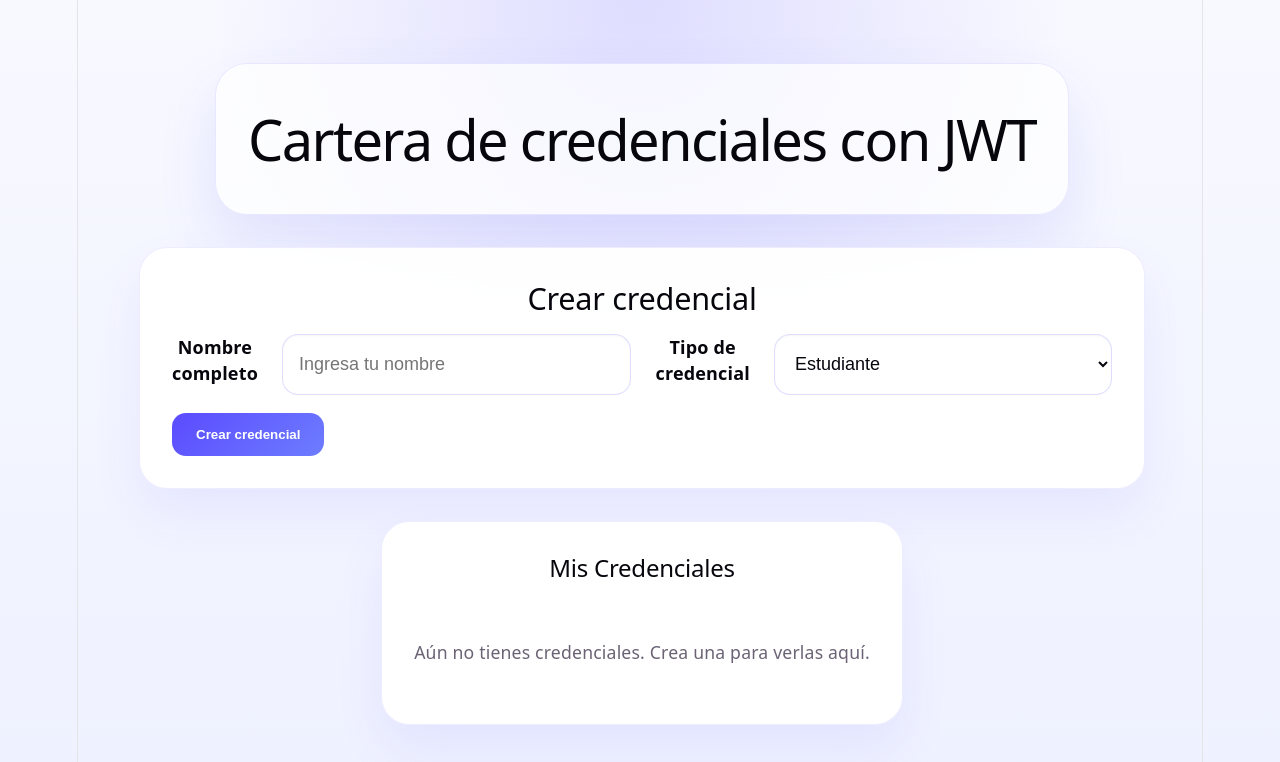
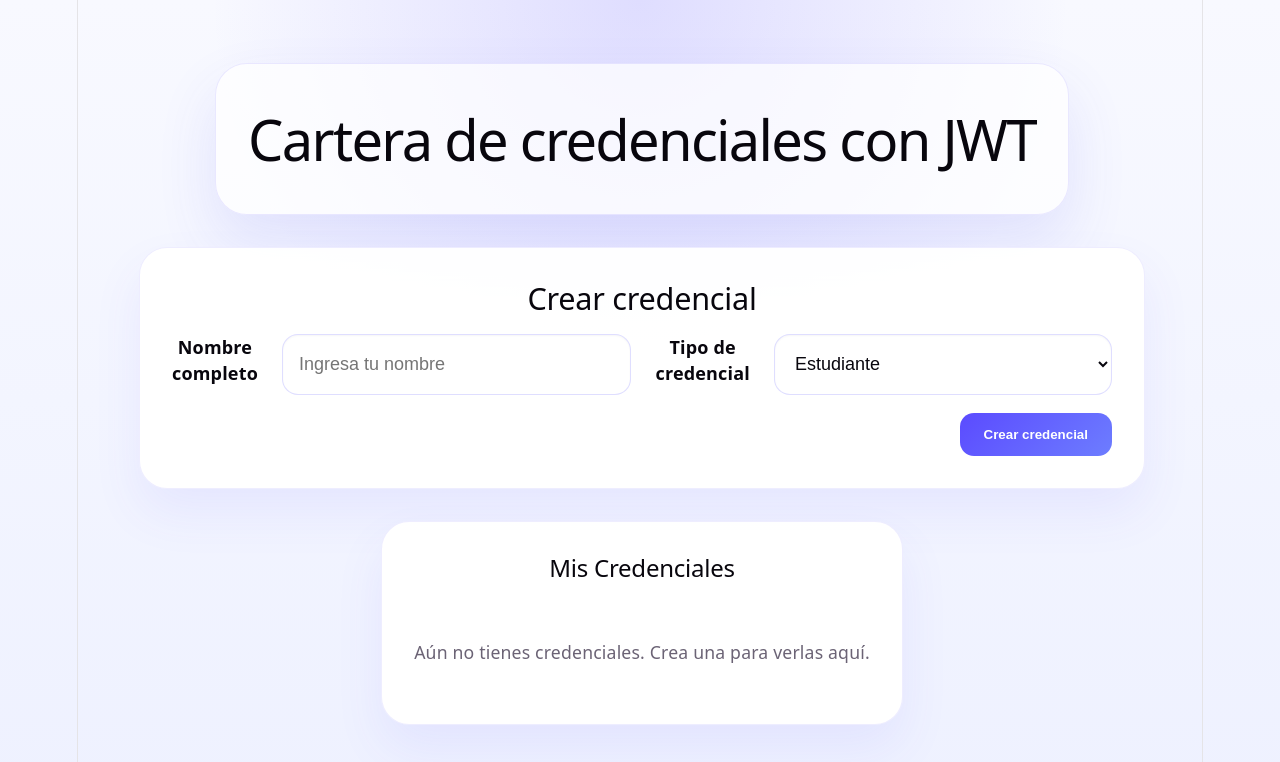
Before and after one commit to JuananA1000/CarteraJWT, a React (Vite) app: page / in a window 1280 px wide. Shown: the top 762 px of the page. Built offline with nearby package versions, Linux system fonts and the light colour scheme.

Commit message:
FIX: El botón de creación, mejor a la derecha

```diff
--- a/src/components/CredentialForm.css
+++ b/src/components/CredentialForm.css
@@ -43,7 +43,7 @@
 }
 
 .button-primary {
-  align-self: self-end;
+  justify-self: end;
   width: fit-content;
   padding: 14px 24px;
   border-radius: 14px;
```
